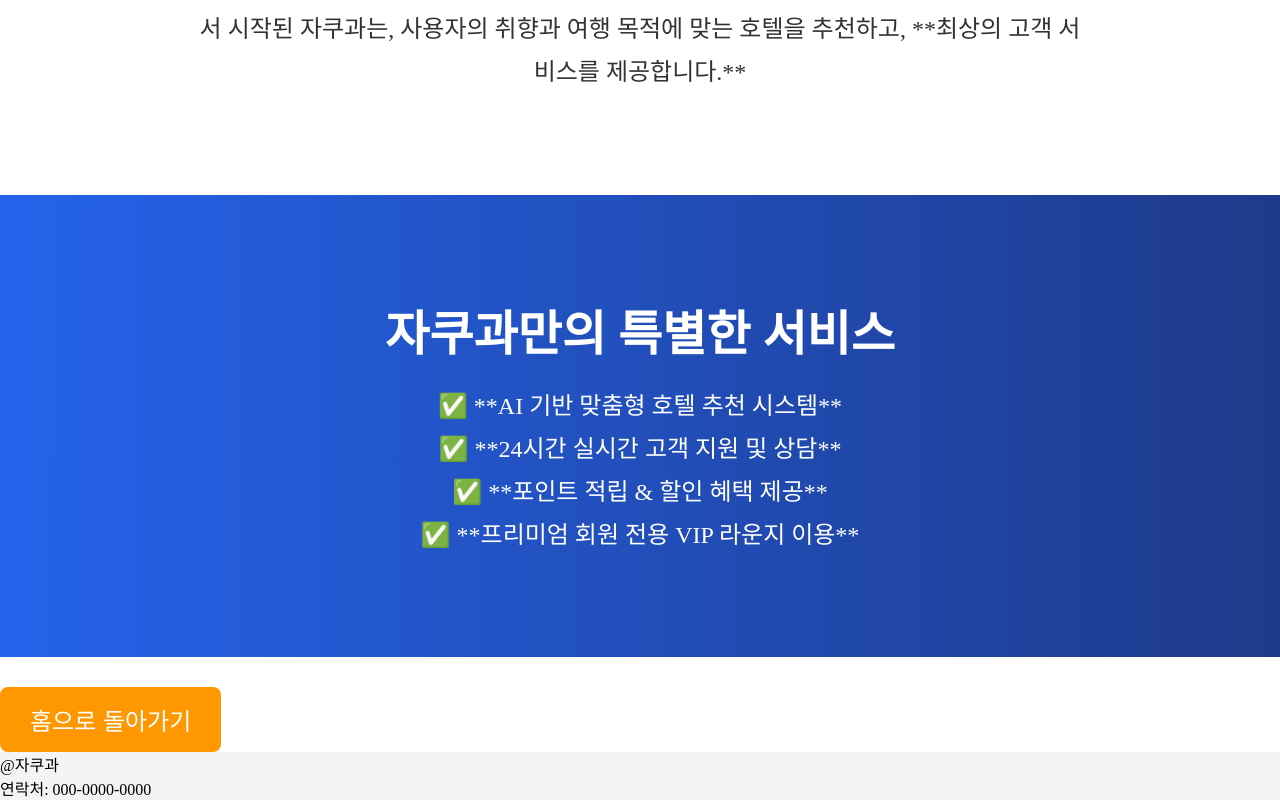
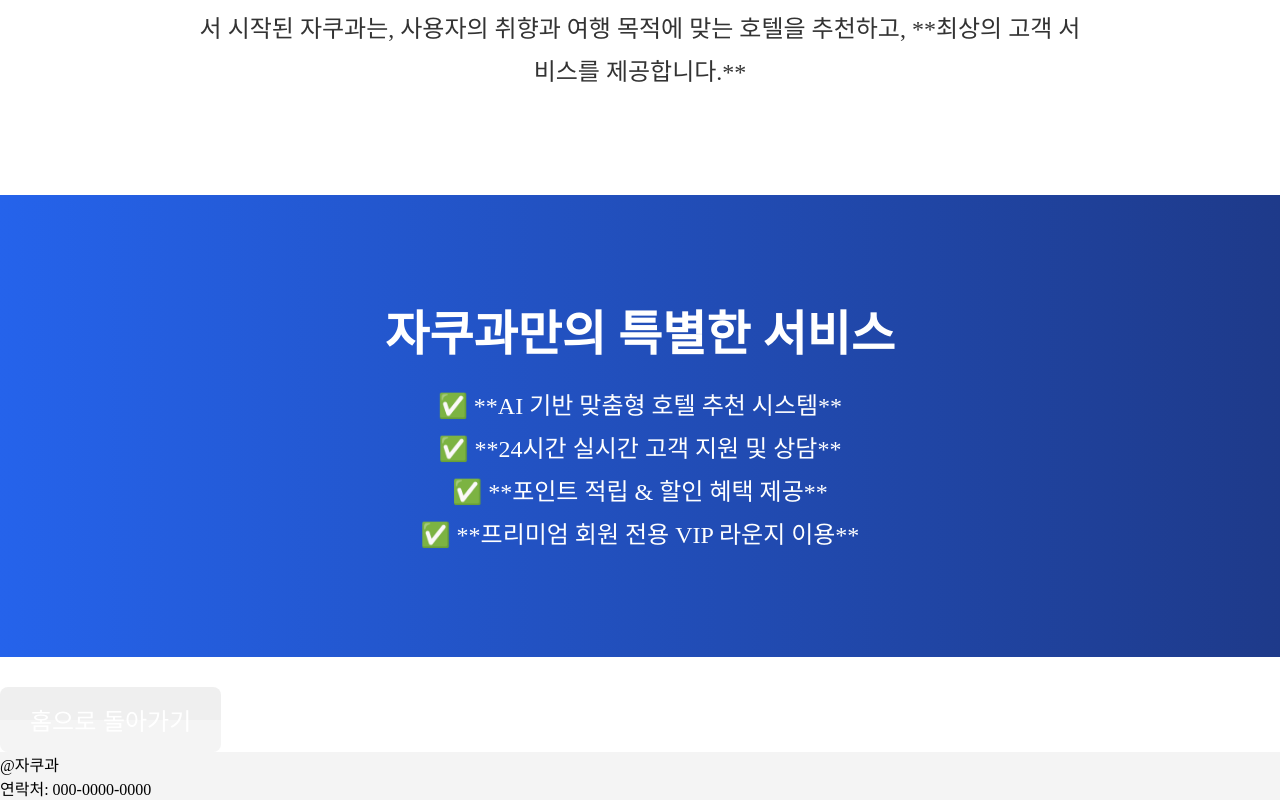
Before and after one commit to Kim-kym/HotelView, a React (Vite) app: page /companyIntro in a window 1280 px wide. Shown: the part 1065-1865 px from the top of the page. Built offline with nearby package versions, Linux system fonts and the light colour scheme; no server answers.

Commit message:
[준일] 회사소개 css 추가 - 홈버튼 효과

```diff
--- a/src/styled/CompanyIntro.css
+++ b/src/styled/CompanyIntro.css
@@ -95,19 +95,44 @@
   line-height: 1.8;
 }
 
-/* 홈 버튼 스타일 */
+/* 홈 버튼 스타일(입체감 + 반짞임 효과 추가) */
 .back-to-home {
   margin-top: 30px;
   padding: 15px 30px;
   font-size: 1.5rem;
-  background-color: #ff9800;
+  background-color: linear-gradient(145deg,#ff9800, #e68900);
   color: white;
   border: none;
   border-radius: 8px;
   cursor: pointer;
-  transition: 0.3s;
+  transition: all 0.3s ease-in-out;
+  box-shadow: 4px 4px 10px rgba(0, 0, 0, 0.2),
+              -4px, -4px 10px rgba(255, 255, 255, 0.2); /* 입체적인 그림자 */
+  position: relative;
+  overflow: hidden;
+}
+
+/* 버튼 호버 효과 (반짝이는 효과) */
+.back-to-home::before {
+  content: "";
+  position: absolute;
+  top: 50%;
+  left: -100%;
+  width: 200%;
+  height: 200%;
+  background: rgba(255, 255, 255, 0.3);
+  transform: skewX(-45deg);
+  transition: 0.6s;
+}
+
+/* 마우스를 올리면 반짝이는 효과 */
+.back-to-home:hover::before {
+  left: 150%;
 }
 
 .back-to-home:hover {
-  background-color: #e68900;
+  background: linear-gradient(145deg, #ffa726, #fb8c00); /* 더 밝은 색상 */
+  box-shadow: 6px 6px 15px rgba(0, 0, 0, 0.3),
+              -6px -6px 15px rgba(255, 255, 255, 0.3);
+  transform: scale(1.05); /* 버튼이 약간 커지는 효과 */
 }
```
